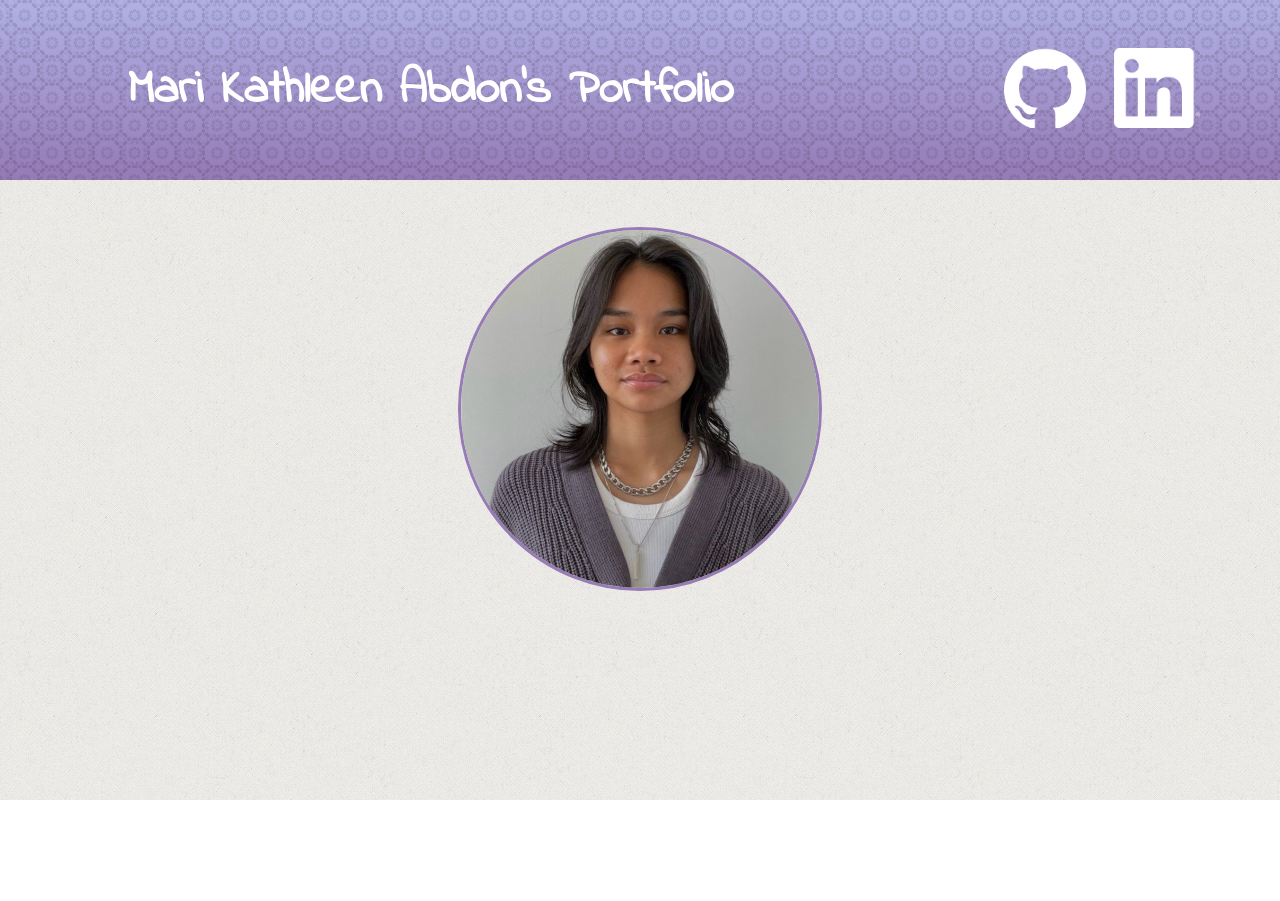
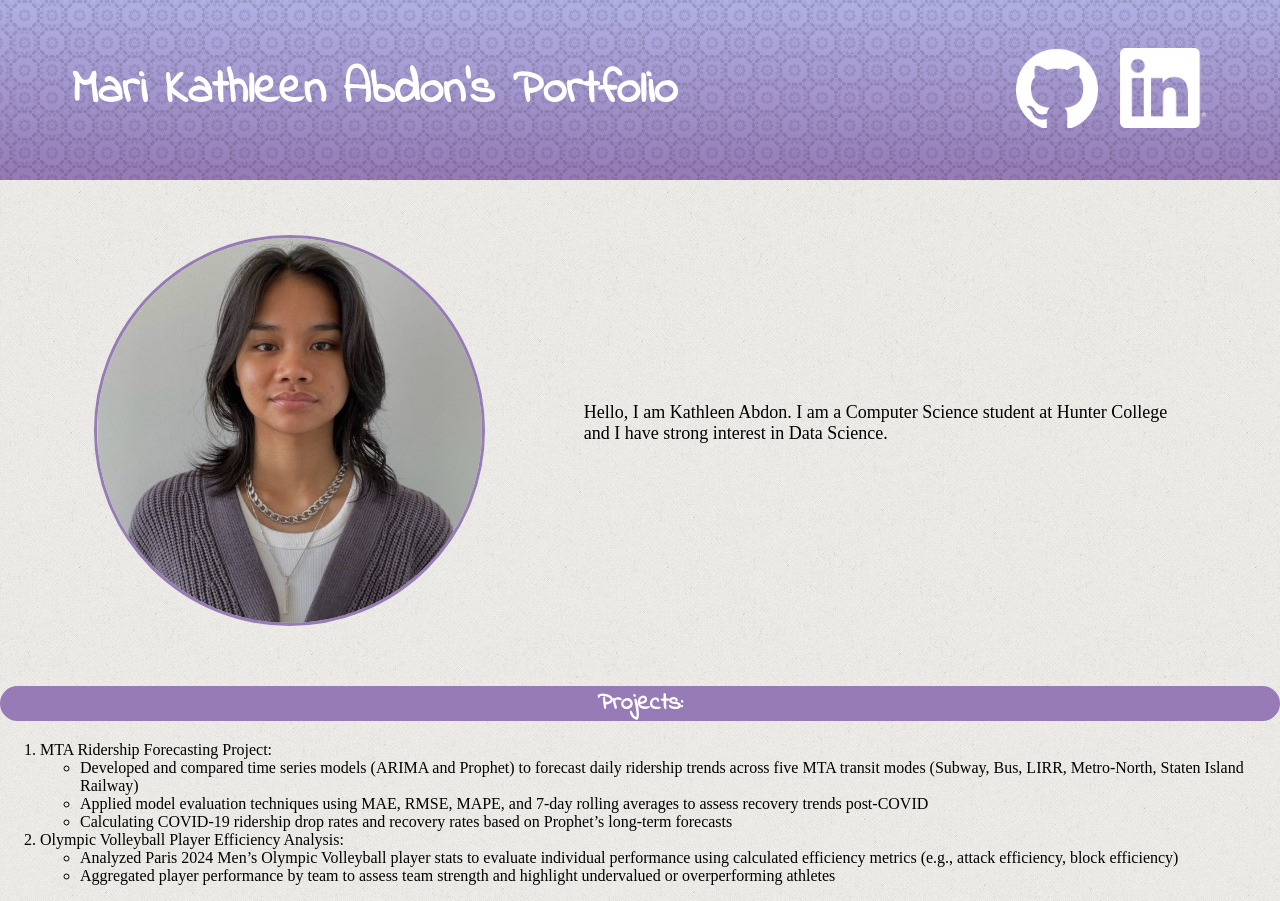
Before and after one commit to abdonkath/Portfolio, a plain HTML site: page index.html in a window 1280 px wide. Before the commit the page ends 800 px from the top, so only its background shows below. Drawn offline with Linux system fonts and the light colour scheme.

Commit message:
added projects

```diff
--- a/index.html
+++ b/index.html
@@ -22,7 +22,8 @@
     <div class="nav-right">
       <a class="github-btn" href="https://github.com/abdonkath" target="_blank" class="btn"><img class="github-logo"
           src="img/github-mark-white.png" alt="GitHub Logo"></a>
-      <a class="linkedin-btn" href="https://www.linkedin.com/in/abdonkath/" target="_blank" class="btn"><img class="linkedin-logo" src="img\InBug-White.png"></a>
+      <a class="linkedin-btn" href="https://www.linkedin.com/in/abdonkath/" target="_blank" class="btn"><img
+          class="linkedin-logo" src="img\InBug-White.png"></a>
     </div>
   </nav>
 
@@ -30,11 +31,56 @@
     <div class="profile-pic">
       <img src=img\profile.jpg 2025-05-23 170538.png alt="Mari Kathleen Abdon">
     </div>
-    <!-- <div class="about-text">
-    <p>Lorem ipsum dolor, sit amet consectetur adipisicing elit. Sit laboriosam fugiat asperiores libero laudantium sunt doloremque dolorem minus quae ipsam perferendis odit voluptatem, vero consequatur voluptates fugit suscipit laborum ducimus?</p>
-  </div> -->
+    <div class="about-text">
+      <p>Hello, I am Kathleen Abdon. I am a Computer Science student at Hunter College and I have strong interest in
+        Data Science.</p>
+    </div>
   </section>
 
+  <section class="projects">
+    <div class="project-header">
+      <h2>
+        Projects:
+      </h2>
+    </div>
+
+    <div class="project-decriptions">
+      <ol>
+        <li>
+          MTA Ridership Forecasting Project:
+          <ul>
+            <li>
+              Developed and compared time series models (ARIMA and Prophet) to forecast daily ridership trends across
+              five MTA transit modes (Subway, Bus, LIRR, Metro-North, Staten Island Railway)
+            </li>
+            <li>
+              Applied model evaluation techniques using MAE, RMSE, MAPE, and 7-day rolling averages to assess recovery
+              trends post-COVID
+            </li>
+            <li>
+              Calculating COVID-19 ridership drop rates and recovery rates based on Prophet’s long-term forecasts
+            </li>
+          </ul>
+        </li>
+
+        <li>
+          Olympic Volleyball Player Efficiency Analysis:
+          <ul>
+            <li>
+              Analyzed Paris 2024 Men’s Olympic Volleyball player stats to evaluate individual performance using calculated efficiency metrics (e.g., attack efficiency, block efficiency)
+            </li>
+            <li>
+              Aggregated player performance by team to assess team strength and highlight undervalued or overperforming athletes
+            </li>
+          </ul>
+        </li>
+
+
+
+
+      </ol>
+    </div>
+  </section>
 </body>
 
 </html>
--- a/styles.css
+++ b/styles.css
@@ -21,14 +21,13 @@ body {
 
 .nav-left h1 {
   margin: 0;
-  padding-left: 3.5rem;
   font-size: 3rem;
   font-family: "Indie Flower", cursive;
 }
 
 .nav-right {
   display: flex;
-  gap: 0.75rem;
+  gap: 3%;
 }
 
 .github-logo,
@@ -40,22 +39,29 @@ body {
 }
 
 .about {
-  display: flex;
+  display: inline-flex;
   align-items: center;
-  justify-content: space-between;   /* keep items on row */
-  gap: clamp(2rem, 6vw, 6rem);      /* responsive gap */
-  padding: clamp(2rem, 5vw, 4rem);
-  max-width: 1100px;                /* nice readable line length */
-  margin: 0 auto;                   /* center the section */
+  justify-content: space-between;
+  /* keep items on row */
+  gap: clamp(2rem, 6vw, 6rem);
+  /* responsive gap */
+  padding: 2.5rem 4.5rem;
+  max-width: 1100px;
+  /* nice readable line length */
+  margin: 0 auto;
 }
 
 .profile-pic {
-  width: clamp(200px, 28vw, 600px); /* responsive size */
-  aspect-ratio: 1 / 1;              /* keep it a perfect circle */
+  width: 35%;
+  height: 35%;
+  aspect-ratio: 1 / 1;
+  /* keep it a perfect circle */
   border-radius: 50%;
   overflow: hidden;
   border: 3px solid #967bb6;
   margin-top: 15px;
+  margin-left: 2%;
+  flex-shrink: 0;
 }
 
 /* keep the image filling the circle */
@@ -65,28 +71,33 @@ body {
   object-fit: cover;
 }
 
-/* Full screen position (desktop) */
-@media (min-width: 1100px) {
+.about-text {
+  margin-left: 2%;
+  font-size: large;
+}
+
+.project-header {
+  background-color: #967bb6;
+  text-align: center;
+  border-color: #967bb6;
+  border-radius: 20px;
+  font-family: "Indie Flower", cursive;
+  color: white;
+}
+
+
+@media (max-width: 900px) {
   .about {
-    justify-content: flex-start; /* content aligned left */
-    gap: 6rem;                   /* spacing between pic and text */
+    display: inline-flex;
+    justify-content: flex-start;
+    /* content aligned left */
+    gap: 6rem;
+    /* spacing between pic and text */
     padding-left: 5rem;
   }
+
   .profile-pic {
-    transform: translateX(-18rem); /* shift to the left under your name */
+    transform: translateX(0);
+    /* shift to the left under your name */
   }
 }
-
-/* Small screen position (mobile/tablet) */
-@media (max-width: 1299px) {
-  .about {
-    flex-direction: column;
-    align-items: center;
-    text-align: center;
-    gap: 2rem;
-    padding: 2rem;
-  }
-  .profile-pic {
-    transform: translateX(0); /* reset to centered */
-  }
-}
--- /dev/null
+++ b/styles2.css
@@ -0,0 +1,80 @@
+/* shared container so navbar and about line up on the same left edge */
+.container {
+  width: min(1100px, 92%);
+  margin-inline: auto;
+}
+
+body {
+  margin: 0;
+  background-image: url("img/bedge-grunge.png");
+}
+
+/* NAVBAR */
+.navbar {
+  color: white;
+  background:
+    linear-gradient(#b1b1e6, #967bb6),
+    url("img/arabesque.png");
+  background-size: cover, auto;
+  background-repeat: no-repeat, repeat;
+  background-blend-mode: overlay;
+}
+
+.navbar .container {
+  display: flex;
+  align-items: center;
+  justify-content: space-between;
+  padding-block: clamp(0.75rem, 3vw, 1.5rem);
+}
+
+.nav-left h1 {
+  margin: 0;
+  /* no extra left padding */
+  font-family: "Indie Flower", cursive;
+  font-size: clamp(1.6rem, 5vw, 3rem);
+  line-height: 1.1;
+}
+
+.nav-right {
+  display: flex;
+  gap: clamp(.5rem, 2vw, 1rem);
+}
+
+.icon {
+  width: clamp(28px, 6vw, 56px);
+  aspect-ratio: 1/1;
+  display: block;
+}
+
+.github-logo,
+.linkedin-logo {
+  height: 5rem;
+  width: auto;
+  padding: 0.5rem;
+  border-radius: 0.2rem;
+}
+
+/* ABOUT */
+.about {
+  display: flex;
+  align-items: center;
+  justify-content: flex-start;
+  /* left-align under the title */
+  gap: clamp(1.5rem, 6vw, 6rem);
+  padding-block: clamp(1.5rem, 6vw, 4rem);
+}
+
+.profile-pic {
+  width: clamp(220px, 30vw, 520px);
+  /* small on phones, big on monitors */
+  aspect-ratio: 1 / 1;
+  border-radius: 50%;
+  overflow: hidden;
+  border: 3px solid #967bb6;
+}
+
+.profile-pic img {
+  width: 100%;
+  height: 100%;
+  object-fit: cover;
+}
```
